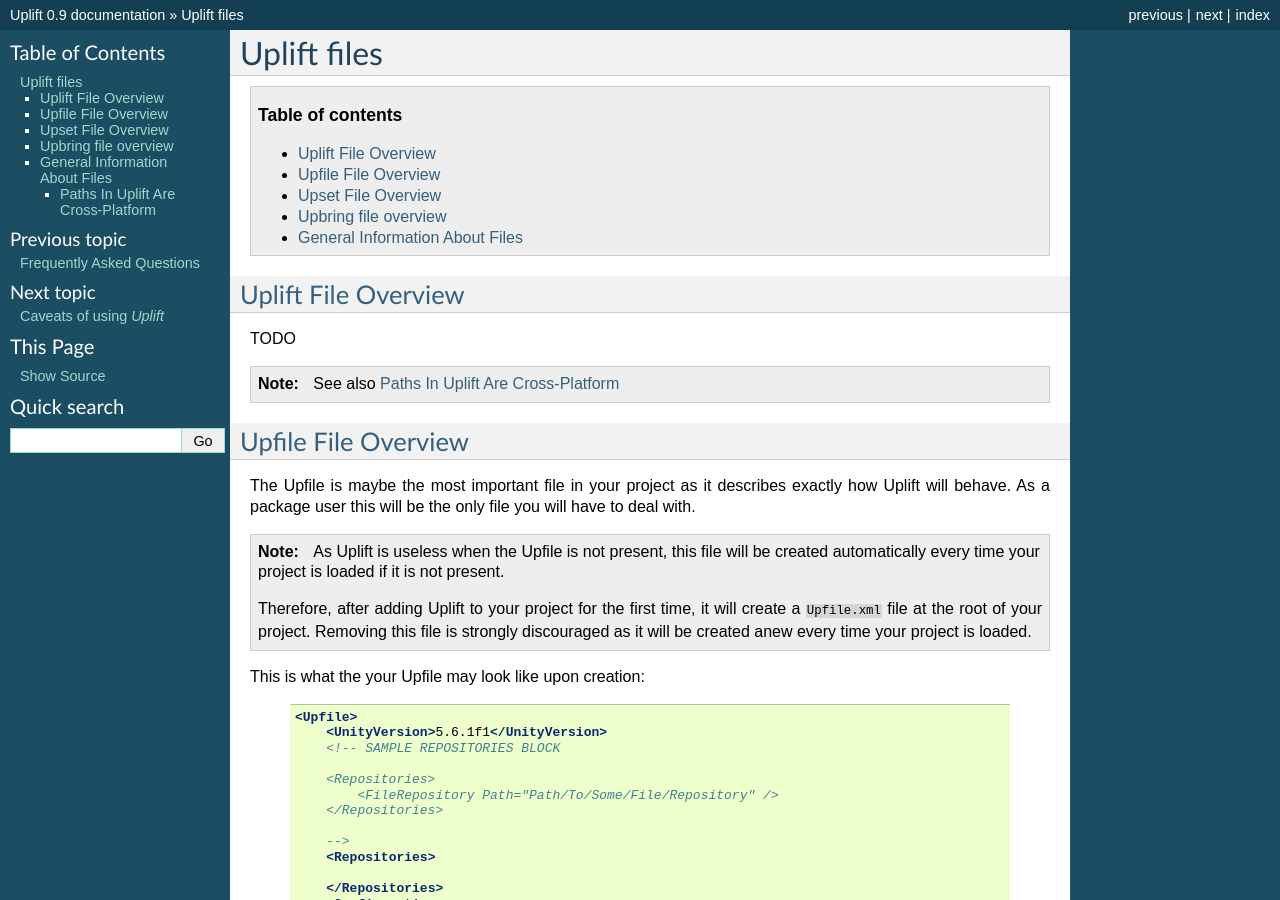
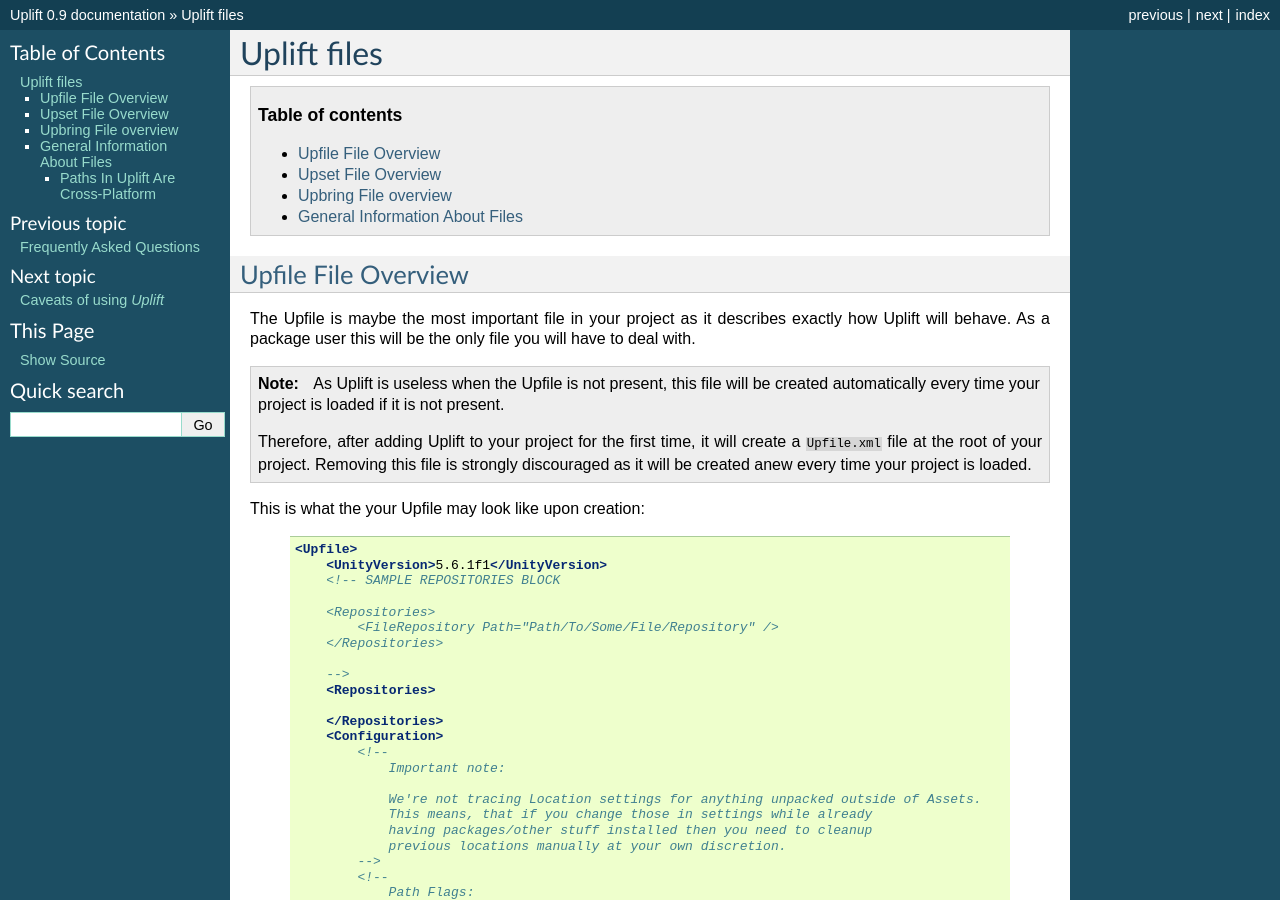
Before and after one commit to DragonBox/uplift-documentation, a Sphinx documentation site: the page built from source/files/index.rst, in a window 1280 px wide and 900 px high. Built offline with Sphinx 7.4.7, drawn with Linux system fonts in a browser that asks for light colours; some of the changed text lies outside the part shown.

Commit message:
Files consistency

```diff
--- a/source/files/index.rst
+++ b/source/files/index.rst
@@ -6,7 +6,6 @@
    :local:
    :depth: 1
 
-.. include:: uplift.rst
 .. include:: upfile.rst
 .. include:: upset.rst
 .. include:: upbring.rst
--- a/source/files/upbring.rst
+++ b/source/files/upbring.rst
@@ -1,4 +1,4 @@
-Upbring file overview
+Upbring File overview
 =====================
 
 .. TODO: Document Upbring.xml file fully
--- a/source/files/upfile.rst
+++ b/source/files/upfile.rst
@@ -146,3 +146,4 @@
 .. note::
 
     See also **TODO** Version requirements
+    See also :ref:`files-general`
--- a/source/files/uplift.rst
+++ /dev/null
@@ -1,8 +0,0 @@
-Uplift File Overview
-====================
-
-TODO
-
-.. note::
-
-	See also :ref:`files-general`
```
